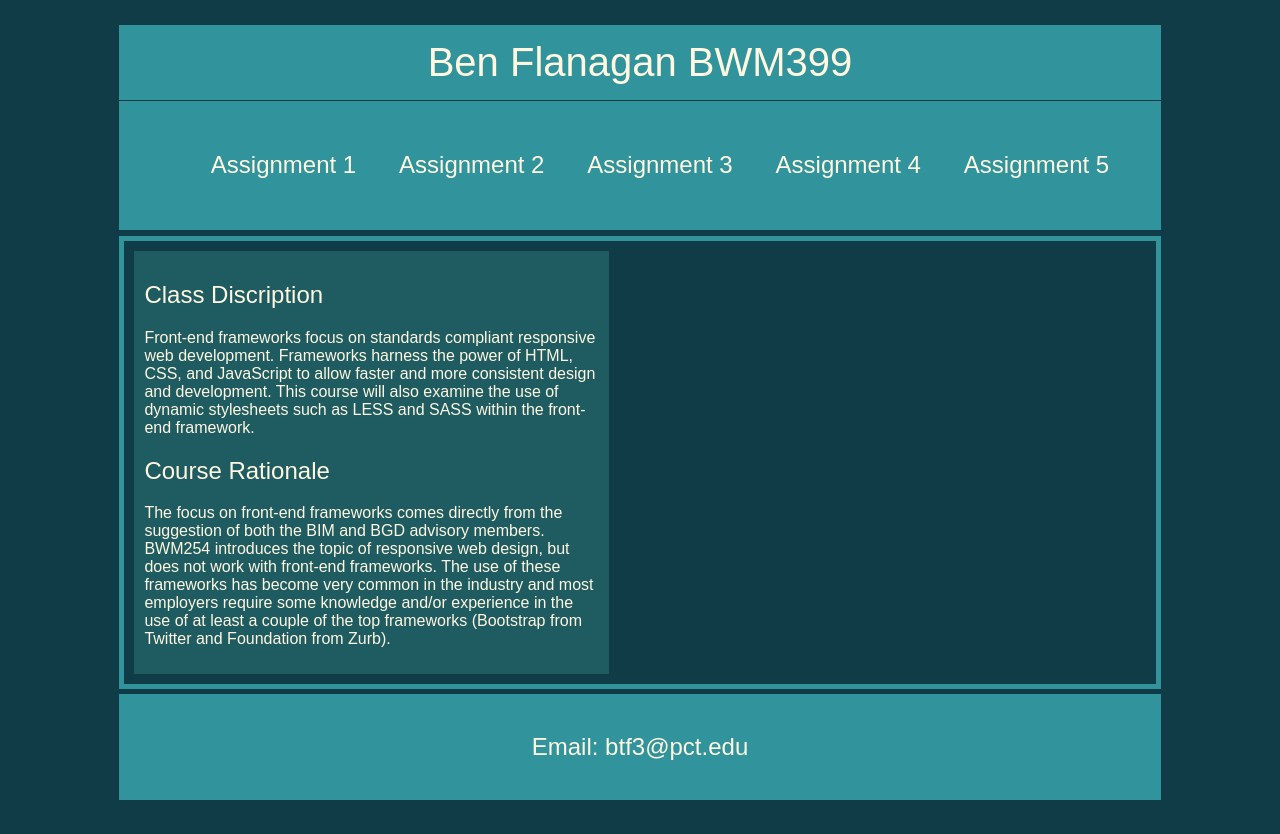
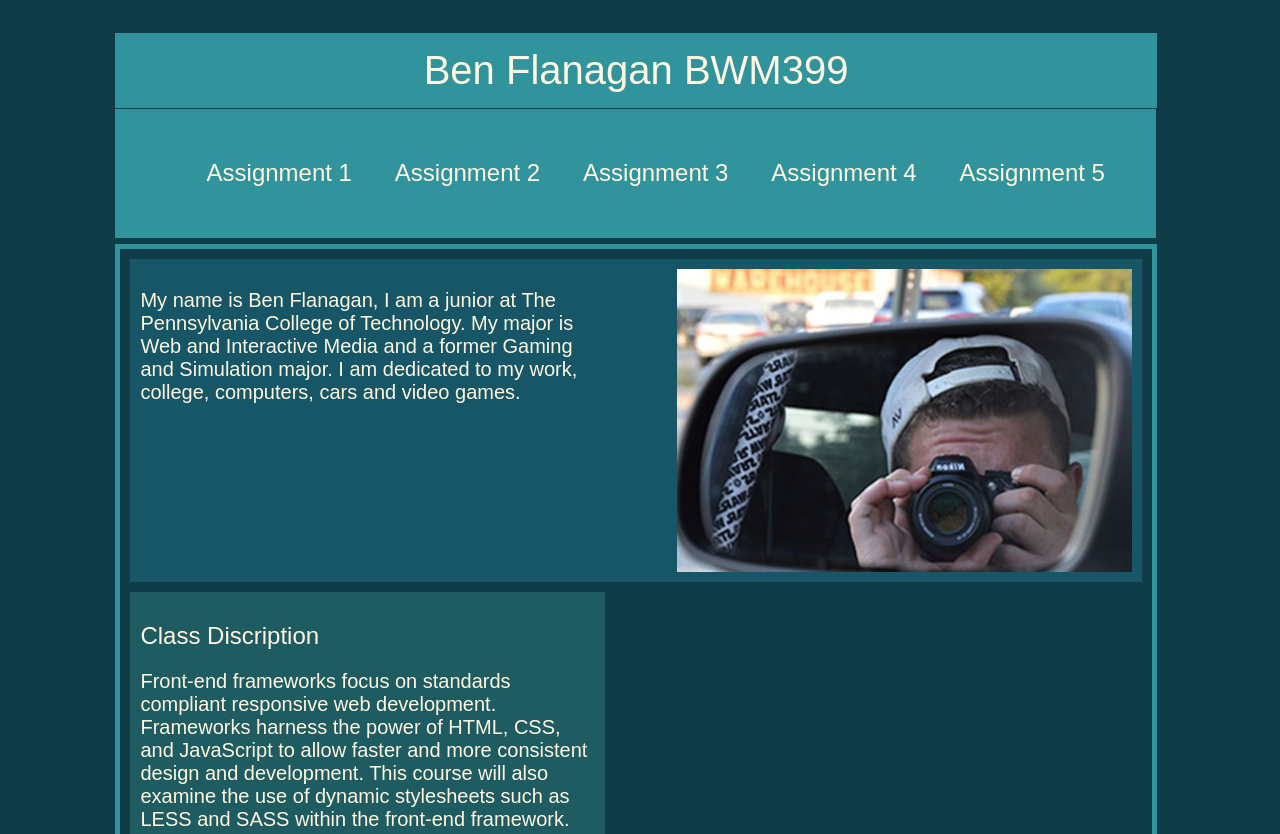
Before and after one commit to neb1354/Github-bwm399-website, a plain HTML site: page index.html in a window 1280 px wide. Shown: the top 834 px of the page. Before the commit the page ends 808 px from the top, so only its background shows below. Drawn offline with Linux system fonts and the light colour scheme.

Commit message:
3rd set of changes

```diff
--- a/index.html
+++ b/index.html
@@ -22,7 +22,19 @@
 </ul>
 </nav>
 <div class="main" >
+<div class="me">
+<div class="me-text">
+<p>My name is Ben Flanagan, I am a junior at
+ The Pennsylvania College of Technology.
+My major is Web and Interactive Media
+and a former Gaming and Simulation major.
+I am dedicated to my work, college,
+ computers, cars and video games. </p>
+</div>
+<img src="Images/DSC_12711.jpg" />
+</div>
 <div class="text">
+
 <h2>Class Discription</h2>
 <p>Front-end frameworks focus on standards compliant responsive web development. Frameworks harness the power
 of HTML, CSS, and JavaScript to allow faster and more consistent design and development. This course will also
@@ -35,6 +47,7 @@ The use of these frameworks has become very common in the industry and most empl
 knowledge and/or experience in the use of at least a couple of the top frameworks (Bootstrap from Twitter and
 Foundation from Zurb).</p>
 </div>
+
 </div>
 
 <footer align="center">
--- a/style.scss
+++ b/style.scss
@@ -8,6 +8,7 @@ $fill: #31939C;
 $text: #FFF7E0;
 $font:   Arial, Helvetica, sans-serif;
 $darken: 15%;
+$lighten:7.5%;
 
 /* Coding */
 
@@ -23,6 +24,9 @@ header{
  padding:15px;
  margin-top:25px;
  font: 250% $font;
+ float:left;
+margin-left:8.5%;
+
 }
 nav{
  background-color:$fill;
@@ -30,6 +34,9 @@ nav{
  margin:auto;
  padding:15px;
  border:1px solid $base;
+ float:left;
+margin-left:8.4%;
+
 }
 ul li {
 display:inline-block;
@@ -43,12 +50,15 @@ li a{
 }
 .main{
 width:80%;
+
 border: 5px solid $fill;
 margin:auto;
 padding:10px;
 margin-top:5px;
+float:left;
+margin-left:8.5%;
  p{
-	font: 100% $font;
+	font: 125% $font;
 	color: $text;
  }
 }
@@ -59,6 +69,8 @@ margin-top:5px;
  margin:auto;
  margin-top:5px;
  padding:15px;
+ float:left;
+margin-left:8.5%;
 
  	p{
 	font: 150% $font;
@@ -79,4 +91,28 @@ h2{
 padding:10px;
 width:45%;
 background-color:darken($fill, $darken);
+float:left;
+
 }
+img{
+	 width: 45%;
+    height: auto;
+	float:right;
+
+	border: 10px solid (lighten($base, $lighten));
+
+}
+.me{
+width:100%;
+float:left;
+background-color:lighten($base, $lighten);
+margin-bottom:10px;
+}
+
+.me-text{
+padding:10px;
+width:45%;
+
+float:left;
+
+}
```
Also changed, not shown: images/DSC_12711.jpg (added), style.css, 1 other file.
